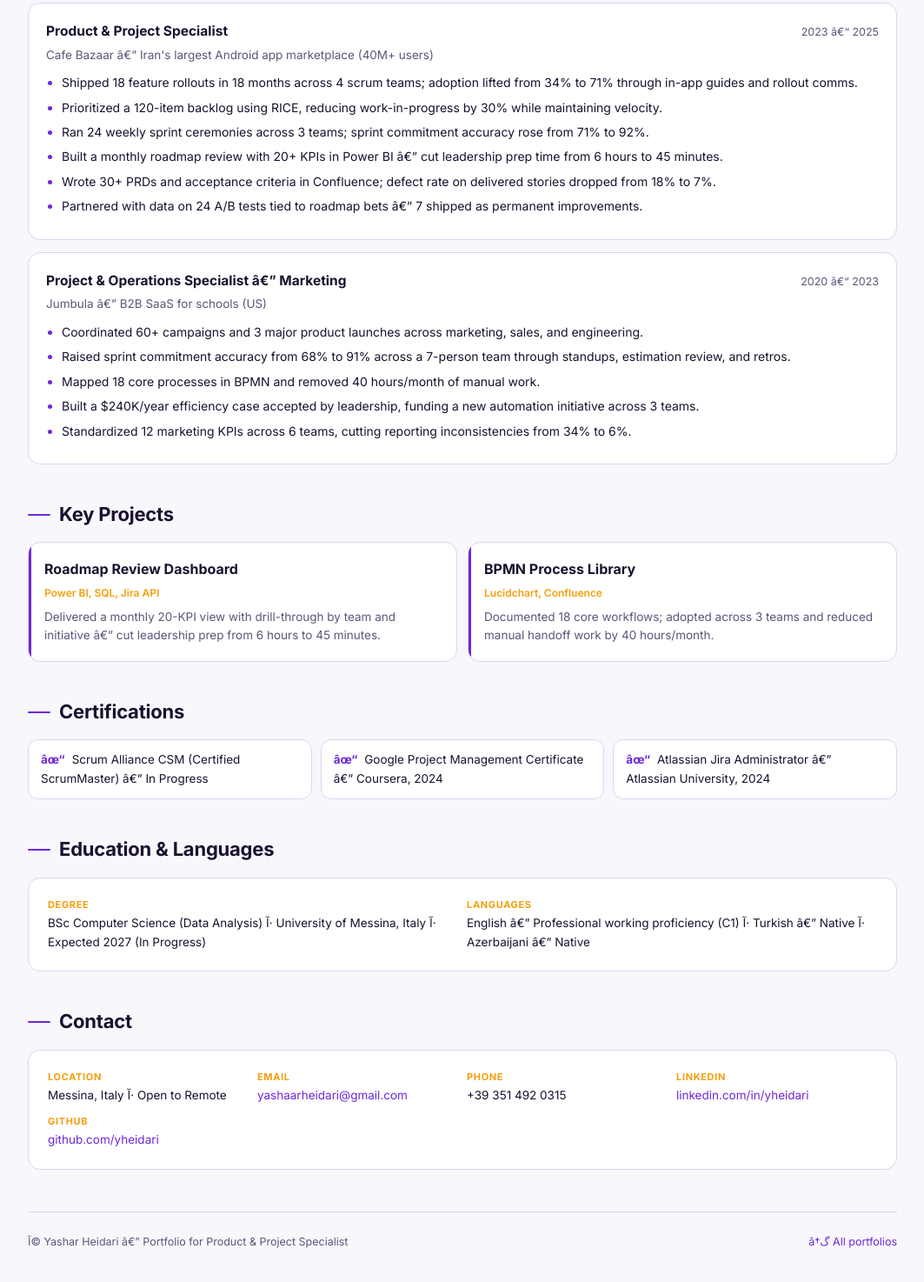
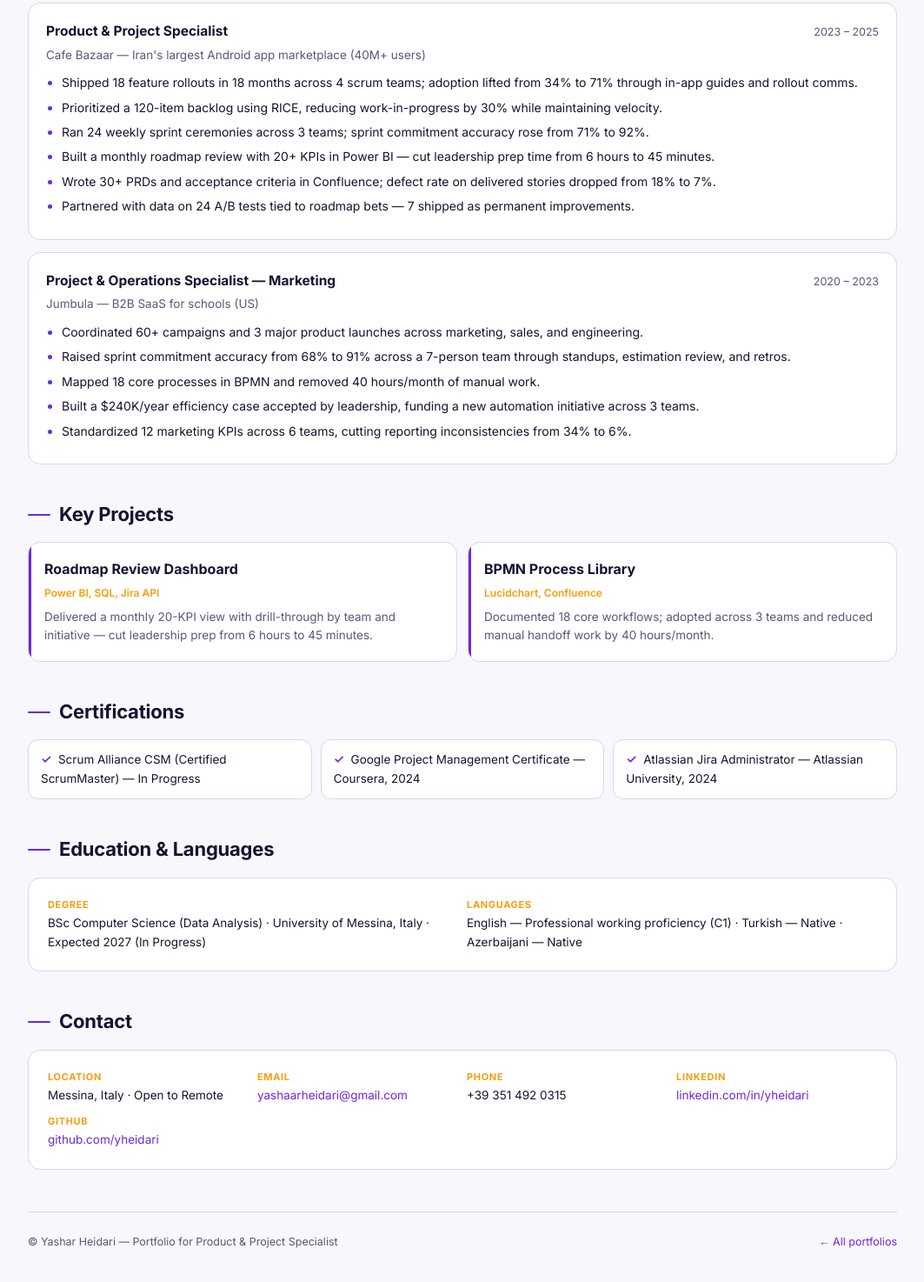
Before and after one commit to yheidari/product-project, a plain HTML site: page index.html in a window 1280 px wide. Shown: the part 1272-2746 px from the top of the page at 87% size, without its empty margins (108-1171 px from the left). Drawn offline with Linux system fonts and the light colour scheme.

Commit message:
Fix Unicode text rendering

```diff
--- a/index.html
+++ b/index.html
@@ -3,7 +3,7 @@
 <head>
 <meta charset="utf-8">
 <meta name="viewport" content="width=device-width,initial-scale=1">
-<title>Yashar Heidari â€” Product & Project Specialist</title>
+<title>Yashar Heidari — Product & Project Specialist</title>
 <meta name="description" content="Roadmap, delivery, and data-informed prioritization. Portfolio of Yashar Heidari, Product & Project Specialist.">
 <link rel="preconnect" href="https://fonts.googleapis.com">
 <link rel="preconnect" href="https://fonts.gstatic.com" crossorigin>
@@ -73,7 +73,7 @@
   /* Certs */
   .certs{display:grid;grid-template-columns:repeat(auto-fit,minmax(260px,1fr));gap:10px}
   .ccard{background:var(--surface);border:1px solid var(--border);border-radius:12px;padding:12px 14px;font-size:13.5px}
-  .ccard::before{content:'âœ“';color:var(--primary);font-weight:700;margin-right:8px}
+  .ccard::before{content:'✓';color:var(--primary);font-weight:700;margin-right:8px}
   /* Contact */
   .contact{background:var(--surface);border:1px solid var(--border);border-radius:14px;padding:22px}
   .contact .grid{display:grid;grid-template-columns:repeat(auto-fit,minmax(200px,1fr));gap:10px;font-size:13.5px}
@@ -100,11 +100,11 @@
   <section class="hero">
     <span class="role">Product & Project Specialist</span>
     <h1>Yashar. Hired for outcomes, not job descriptions.</h1>
-    <p class="tagline">Roadmap, delivery, and data-informed prioritization. Based in Messina, Italy â€” open to remote. 5 years across B2B SaaS (Jumbula, US) and consumer app marketplaces (Cafe Bazaar, 40M+ users).</p>
+    <p class="tagline">Roadmap, delivery, and data-informed prioritization. Based in Messina, Italy — open to remote. 5 years across B2B SaaS (Jumbula, US) and consumer app marketplaces (Cafe Bazaar, 40M+ users).</p>
     <div class="ctas">
       <a class="btn primary" href="https://github.com/yheidari/product-project" target="_blank" rel="noopener">View GitHub Repo</a>
       <a class="btn ghost" href="#projects">See key projects</a>
-      <a class="btn ghost" href="https://github.com/yheidari/product-project" target="_blank" rel="noopener">Repository</a>
+      <a class="btn ghost" href="https://github.com/yheidari" target="_blank" rel="noopener">GitHub ↗</a>
     </div>
     <svg viewBox="0 0 400 120" class="hero-svg" aria-hidden="true"><g fill="#6D28D9" opacity="0.7"><rect x="20" y="20" width="110" height="22" rx="4"/><rect x="20" y="48" width="110" height="22" rx="4"/></g><g fill="#F59E0B" opacity="0.7"><rect x="140" y="20" width="110" height="22" rx="4"/><rect x="140" y="48" width="110" height="22" rx="4"/><rect x="140" y="76" width="110" height="22" rx="4"/></g><g fill="#5F547A" opacity="0.4"><rect x="260" y="20" width="120" height="22" rx="4"/></g></svg>
   </section>
@@ -131,18 +131,18 @@
       <article class="role-card">
         <div class="head">
           <span class="rtitle">Product & Project Specialist</span>
-          <span class="dates">2023 â€“ 2025</span>
+          <span class="dates">2023 – 2025</span>
         </div>
-        <div class="company">Cafe Bazaar â€” Iran's largest Android app marketplace (40M+ users)</div>
-        <ul><li>Shipped 18 feature rollouts in 18 months across 4 scrum teams; adoption lifted from 34% to 71% through in-app guides and rollout comms.</li><li>Prioritized a 120-item backlog using RICE, reducing work-in-progress by 30% while maintaining velocity.</li><li>Ran 24 weekly sprint ceremonies across 3 teams; sprint commitment accuracy rose from 71% to 92%.</li><li>Built a monthly roadmap review with 20+ KPIs in Power BI â€” cut leadership prep time from 6 hours to 45 minutes.</li><li>Wrote 30+ PRDs and acceptance criteria in Confluence; defect rate on delivered stories dropped from 18% to 7%.</li><li>Partnered with data on 24 A/B tests tied to roadmap bets â€” 7 shipped as permanent improvements.</li></ul>
+        <div class="company">Cafe Bazaar — Iran's largest Android app marketplace (40M+ users)</div>
+        <ul><li>Shipped 18 feature rollouts in 18 months across 4 scrum teams; adoption lifted from 34% to 71% through in-app guides and rollout comms.</li><li>Prioritized a 120-item backlog using RICE, reducing work-in-progress by 30% while maintaining velocity.</li><li>Ran 24 weekly sprint ceremonies across 3 teams; sprint commitment accuracy rose from 71% to 92%.</li><li>Built a monthly roadmap review with 20+ KPIs in Power BI — cut leadership prep time from 6 hours to 45 minutes.</li><li>Wrote 30+ PRDs and acceptance criteria in Confluence; defect rate on delivered stories dropped from 18% to 7%.</li><li>Partnered with data on 24 A/B tests tied to roadmap bets — 7 shipped as permanent improvements.</li></ul>
       </article>
 
       <article class="role-card">
         <div class="head">
-          <span class="rtitle">Project & Operations Specialist â€” Marketing</span>
-          <span class="dates">2020 â€“ 2023</span>
+          <span class="rtitle">Project & Operations Specialist — Marketing</span>
+          <span class="dates">2020 – 2023</span>
         </div>
-        <div class="company">Jumbula â€” B2B SaaS for schools (US)</div>
+        <div class="company">Jumbula — B2B SaaS for schools (US)</div>
         <ul><li>Coordinated 60+ campaigns and 3 major product launches across marketing, sales, and engineering.</li><li>Raised sprint commitment accuracy from 68% to 91% across a 7-person team through standups, estimation review, and retros.</li><li>Mapped 18 core processes in BPMN and removed 40 hours/month of manual work.</li><li>Built a $240K/year efficiency case accepted by leadership, funding a new automation initiative across 3 teams.</li><li>Standardized 12 marketing KPIs across 6 teams, cutting reporting inconsistencies from 34% to 6%.</li></ul>
       </article>
 
@@ -151,27 +151,27 @@
   <section id="projects">
     <h2>Key Projects</h2>
     <div class="projects">
-      <article class="pcard"><h3>Roadmap Review Dashboard</h3><div class="stack-line">Power BI, SQL, Jira API</div><p>Delivered a monthly 20-KPI view with drill-through by team and initiative â€” cut leadership prep from 6 hours to 45 minutes.</p></article><article class="pcard"><h3>BPMN Process Library</h3><div class="stack-line">Lucidchart, Confluence</div><p>Documented 18 core workflows; adopted across 3 teams and reduced manual handoff work by 40 hours/month.</p></article>
+      <article class="pcard"><h3>Roadmap Review Dashboard</h3><div class="stack-line">Power BI, SQL, Jira API</div><p>Delivered a monthly 20-KPI view with drill-through by team and initiative — cut leadership prep from 6 hours to 45 minutes.</p></article><article class="pcard"><h3>BPMN Process Library</h3><div class="stack-line">Lucidchart, Confluence</div><p>Documented 18 core workflows; adopted across 3 teams and reduced manual handoff work by 40 hours/month.</p></article>
     </div>
   </section>
 
   <section id="certs">
     <h2>Certifications</h2>
-    <div class="certs"><div class="ccard">Scrum Alliance CSM (Certified ScrumMaster) â€” In Progress</div><div class="ccard">Google Project Management Certificate â€” Coursera, 2024</div><div class="ccard">Atlassian Jira Administrator â€” Atlassian University, 2024</div></div>
+    <div class="certs"><div class="ccard">Scrum Alliance CSM (Certified ScrumMaster) — In Progress</div><div class="ccard">Google Project Management Certificate — Coursera, 2024</div><div class="ccard">Atlassian Jira Administrator — Atlassian University, 2024</div></div>
   </section>
 
   <section id="education">
     <h2>Education &amp; Languages</h2>
     <div class="contact"><div class="grid">
-      <div><b>Degree</b>BSc Computer Science (Data Analysis) آ· University of Messina, Italy آ· Expected 2027 (In Progress)</div>
-      <div><b>Languages</b>English â€” Professional working proficiency (C1) آ· Turkish â€” Native آ· Azerbaijani â€” Native</div>
+      <div><b>Degree</b>BSc Computer Science (Data Analysis) · University of Messina, Italy · Expected 2027 (In Progress)</div>
+      <div><b>Languages</b>English — Professional working proficiency (C1) · Turkish — Native · Azerbaijani — Native</div>
     </div></div>
   </section>
 
   <section id="contact">
     <h2>Contact</h2>
     <div class="contact"><div class="grid">
-      <div><b>Location</b>Messina, Italy آ· Open to Remote</div>
+      <div><b>Location</b>Messina, Italy · Open to Remote</div>
       <div><b>Email</b><a href="mailto:yashaarheidari@gmail.com">yashaarheidari@gmail.com</a></div>
       <div><b>Phone</b>+39 351 492 0315</div>
       <div><b>LinkedIn</b><a href="https://linkedin.com/in/yheidari" target="_blank" rel="noopener">linkedin.com/in/yheidari</a></div>
@@ -180,8 +180,8 @@
   </section>
 
   <footer>
-    <span>آ© Yashar Heidari â€” Portfolio for Product & Project Specialist</span>
-    <span><a href="../">â†گ All portfolios</a></span>
+    <span>© Yashar Heidari — Portfolio for Product & Project Specialist</span>
+    <span><a href="../">← All portfolios</a></span>
   </footer>
 </main>
 </body>
```
Also changed, not shown: 1 other file.
